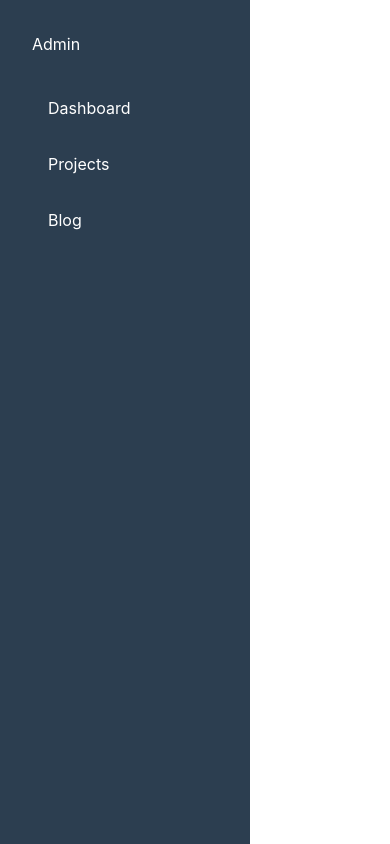
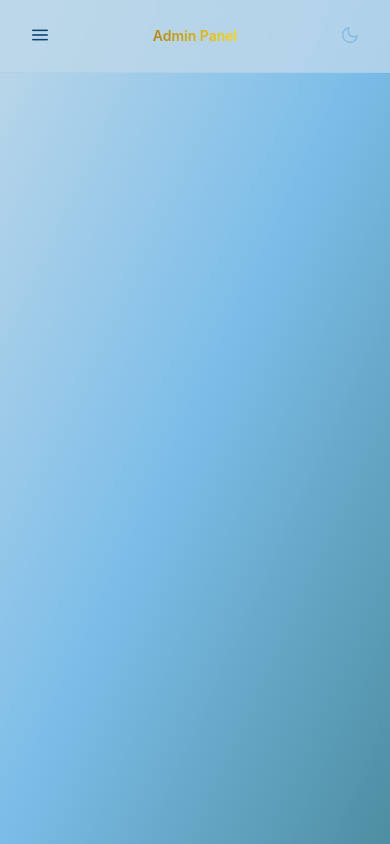
Before and after one commit to YeyderJHJL/Portfolio-jh, a Vue app in the folder portfolio-vue/: page /admin in a window 390 px wide. Built offline with nearby package versions, Linux system fonts and the light colour scheme.

Commit message:
integración de adminlayout

```diff
--- a/portfolio-vue/src/layouts/AdminLayout.vue
+++ b/portfolio-vue/src/layouts/AdminLayout.vue
@@ -1,79 +1,88 @@
-<template>
-  <div class="admin-layout">
-    <aside class="admin-sidebar">
-      <nav>
-        <h2>Admin</h2>
-        <ul>
-          <li>
-            <router-link :to="{ name: 'admin-dashboard' }">Dashboard</router-link>
-          </li>
-          <li>
-            <router-link :to="{ name: 'admin-projects' }">Projects</router-link>
-          </li>
-          <li>
-            <router-link :to="{ name: 'admin-blog' }">Blog</router-link>
-          </li>
-        </ul>
-      </nav>
-    </aside>
+<script setup lang="ts">
+import { ref } from 'vue'
+import DefaultLayout from './DefaultLayout.vue'
+import AdminSidebar from '../components/AdminSidebar.vue'
+import DarkModeToggle from '../components/DarkModeToggle.vue'
 
-    <main class="admin-content">
-      <router-view />
-    </main>
-  </div>
-</template>
+const sidebarOpen = ref(false)
 
-<script setup lang="ts">
-// Layout admin - para rutas protegidas bajo /admin/*
-// Aquí irían controles de autenticación y permisos
+const openSidebar = () => {
+  sidebarOpen.value = true
+}
+
+const closeSidebar = () => {
+  sidebarOpen.value = false
+}
 </script>
 
-<style scoped>
-.admin-layout {
-  display: flex;
-  min-height: 100vh;
-}
+<template>
+  <DefaultLayout>
+    <div class="min-h-screen flex">
 
-.admin-sidebar {
-  width: 250px;
-  background-color: #2c3e50;
-  color: white;
-  padding: 2rem;
-  position: fixed;
-  height: 100vh;
-  overflow-y: auto;
-}
+      <!-- Sidebar -->
+      <AdminSidebar
+        :isSidebarOpen="sidebarOpen"
+        @close="closeSidebar"
+      />
 
-.admin-sidebar h2 {
-  margin: 0 0 2rem 0;
-}
+      <!-- Main content -->
+      <div
+        class="
+          flex-1 flex flex-col
+          lg:ml-64
+        "
+      >
+        <!-- Topbar (mobile / tablet) -->
+        <header
+          class="
+            sticky top-0 z-40
+            flex items-center justify-between
+            px-6 py-4
+            border-b border-primary-500/20
+            bg-primary-300/80 backdrop-blur
+            dark:bg-primary-950/80 dark:border-primary-800
+            lg:hidden
+          "
+        >
+          <button
+            @click="openSidebar"
+            class="
+              p-2 rounded-lg
+              hover:bg-primary-400
+              dark:hover:bg-primary-800
+              transition-colors
+            "
+            aria-label="Open sidebar"
+          >
+            <i class="pi pi-bars text-xl text-primary-900 dark:text-primary-200"></i>
+          </button>
 
-.admin-sidebar ul {
-  list-style: none;
-  padding: 0;
-}
+          <span
+            class="
+              font-semibold text-sm
+              bg-linear-to-r
+              from-accent-700 to-accent-400
+              dark:from-accent-300 dark:to-accent-100
+              bg-clip-text text-transparent
+            "
+          >
+            Admin Panel
+          </span>
 
-.admin-sidebar li {
-  margin-bottom: 1rem;
-}
+          <DarkModeToggle />
+        </header>
 
-.admin-sidebar a {
-  color: white;
-  text-decoration: none;
-  display: block;
-  padding: 0.5rem 1rem;
-  border-radius: 4px;
-  transition: background-color 0.2s;
-}
-
-.admin-sidebar a:hover,
-.admin-sidebar a.router-link-active {
-  background-color: #34495e;
-}
-
-.admin-content {
-  margin-left: 250px;
-  padding: 2rem;
-  flex: 1;
-}
-</style>
+        <!-- Page content -->
+        <main
+          class="
+            flex-1
+            px-6 py-6
+            transition-colors
+          "
+        >
+          <router-view />
+        </main>
+      </div>
+    </div>
+  </DefaultLayout>
+</template>
```
